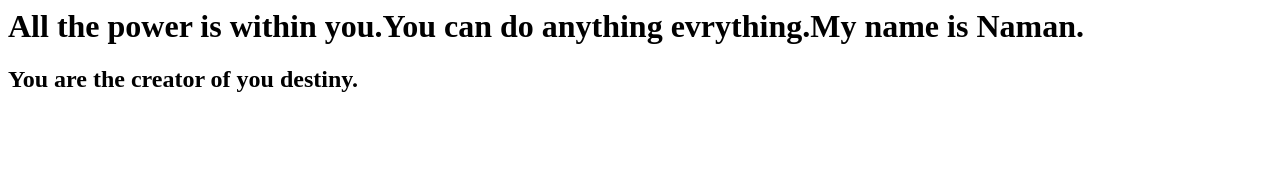
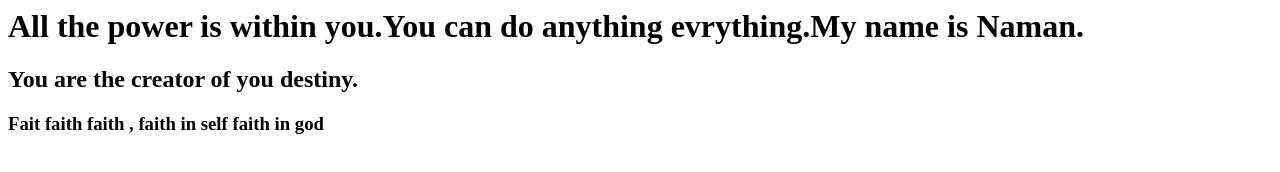
Before and after one commit to N1996-ctrl/firstgitrepo, a plain HTML site: page index.html in a window 1280 px wide. Drawn offline with Linux system fonts and the light colour scheme.

Commit message:
added third quote

```diff
--- a/index.html
+++ b/index.html
@@ -2,5 +2,6 @@
 <body>
 <h1>All the power is within you.You can do anything evrything.My name is Naman.</h1>
 <h2>You are the creator of you destiny.</h2>
+<h3>Fait  faith faith , faith in self faith in god</h3>
 </body>
 </html>
```
